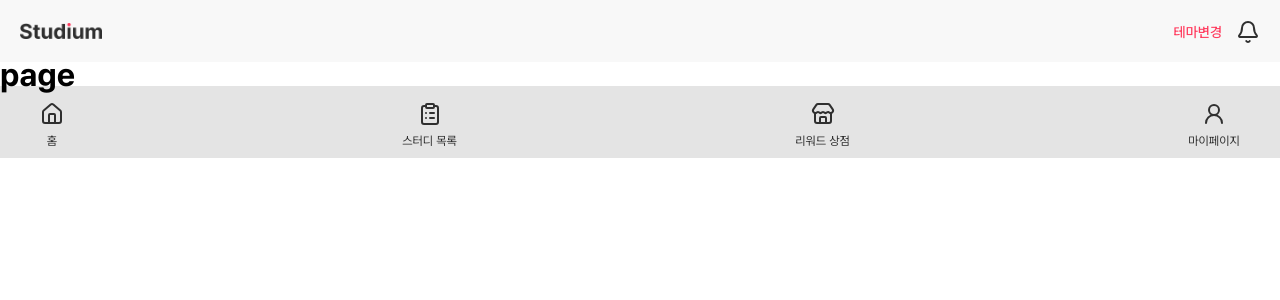
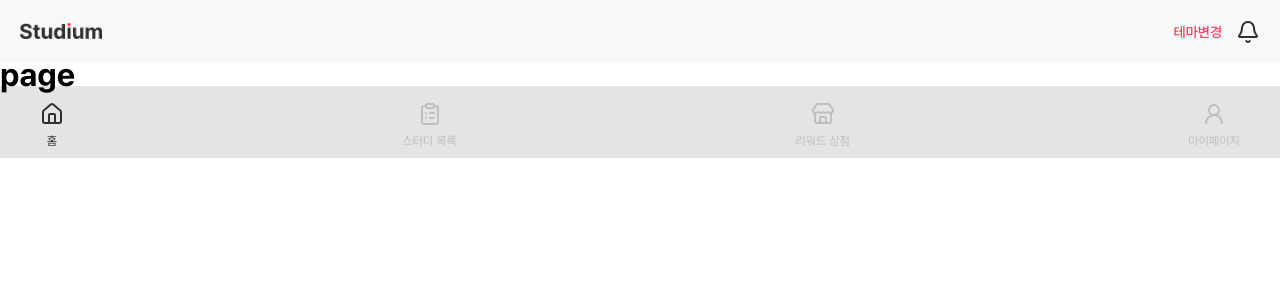
Before and after one commit to prgrms-web-devcourse-final-project/WEB4_5_9to6_FE, a Next.js app: page / in a window 1280 px wide. Shown: the top 300 px of the page. Built offline with nearby package versions, Linux system fonts and the light colour scheme.

Commit message:
active style설정

```diff
--- a/src/components/common/Gnb.tsx
+++ b/src/components/common/Gnb.tsx
@@ -1,32 +1,58 @@
+"use client";
 import { House, Store, ClipboardList, UserRound } from "lucide-react";
+import Link from "next/link";
+import { usePathname } from "next/navigation";
 
 export default function Gnb() {
+    const pathname = usePathname();
     return (
         <>
             <div className="bottom-0 h-18 w-full bg-[var(--color-gray300)]">
                 <div className="mx-10 flex justify-between pt-4">
-                    <div className="flex cursor-pointer flex-col items-center">
-                        <House className="mb-1 justify-center text-[var(--color-gray1000)]" />
-                        <p className="c2 text-[var(--color-gray1000)]">홈</p>
-                    </div>
-                    <div className="flex cursor-pointer flex-col items-center">
-                        <ClipboardList className="mb-1 justify-center text-[var(--color-gray1000)]" />
-                        <p className="c2 text-[var(--color-gray1000)]">
-                            스터디 목록
-                        </p>
-                    </div>
-                    <div className="flex cursor-pointer flex-col items-center">
-                        <Store className="mb-1 justify-center text-[var(--color-gray1000)]" />
-                        <p className="c2 text-[var(--color-gray1000)]">
-                            리워드 상점
-                        </p>
-                    </div>
-                    <div className="flex cursor-pointer flex-col items-center">
-                        <UserRound className="mb-1 justify-center text-[var(--color-gray1000)]" />
-                        <p className="c2 text-[var(--color-gray1000)]">
-                            마이페이지
-                        </p>
-                    </div>
+                    <Link
+                        href="/"
+                        className={`flex cursor-pointer flex-col items-center ${
+                            pathname === "/"
+                                ? "text-[var(--color-gray1000)]"
+                                : "text-[var(--color-gray500)]"
+                        }`}
+                    >
+                        <House className={`mb-1 justify-center`} />
+                        <p className="c2">홈</p>
+                    </Link>
+                    <Link
+                        href="/studylist"
+                        className={`flex cursor-pointer flex-col items-center ${
+                            pathname === "/studylist"
+                                ? "text-[var(--color-gray1000)]"
+                                : "text-[var(--color-gray500)]"
+                        }`}
+                    >
+                        <ClipboardList className="mb-1 justify-center" />
+                        <p className="c2">스터디 목록</p>
+                    </Link>
+                    <Link
+                        href="/rewardshop"
+                        className={`flex cursor-pointer flex-col items-center ${
+                            pathname === "/rewardshop"
+                                ? "text-[var(--color-gray1000)]"
+                                : "text-[var(--color-gray500)]"
+                        }`}
+                    >
+                        <Store className="] mb-1 justify-center" />
+                        <p className="c2">리워드 상점</p>
+                    </Link>
+                    <Link
+                        href="/profile"
+                        className={`flex cursor-pointer flex-col items-center ${
+                            pathname === "/profile"
+                                ? "text-[var(--color-gray1000)]"
+                                : "text-[var(--color-gray500)]"
+                        }`}
+                    >
+                        <UserRound className="mb-1 justify-center" />
+                        <p className="c2">마이페이지</p>
+                    </Link>
                 </div>
             </div>
         </>
```
